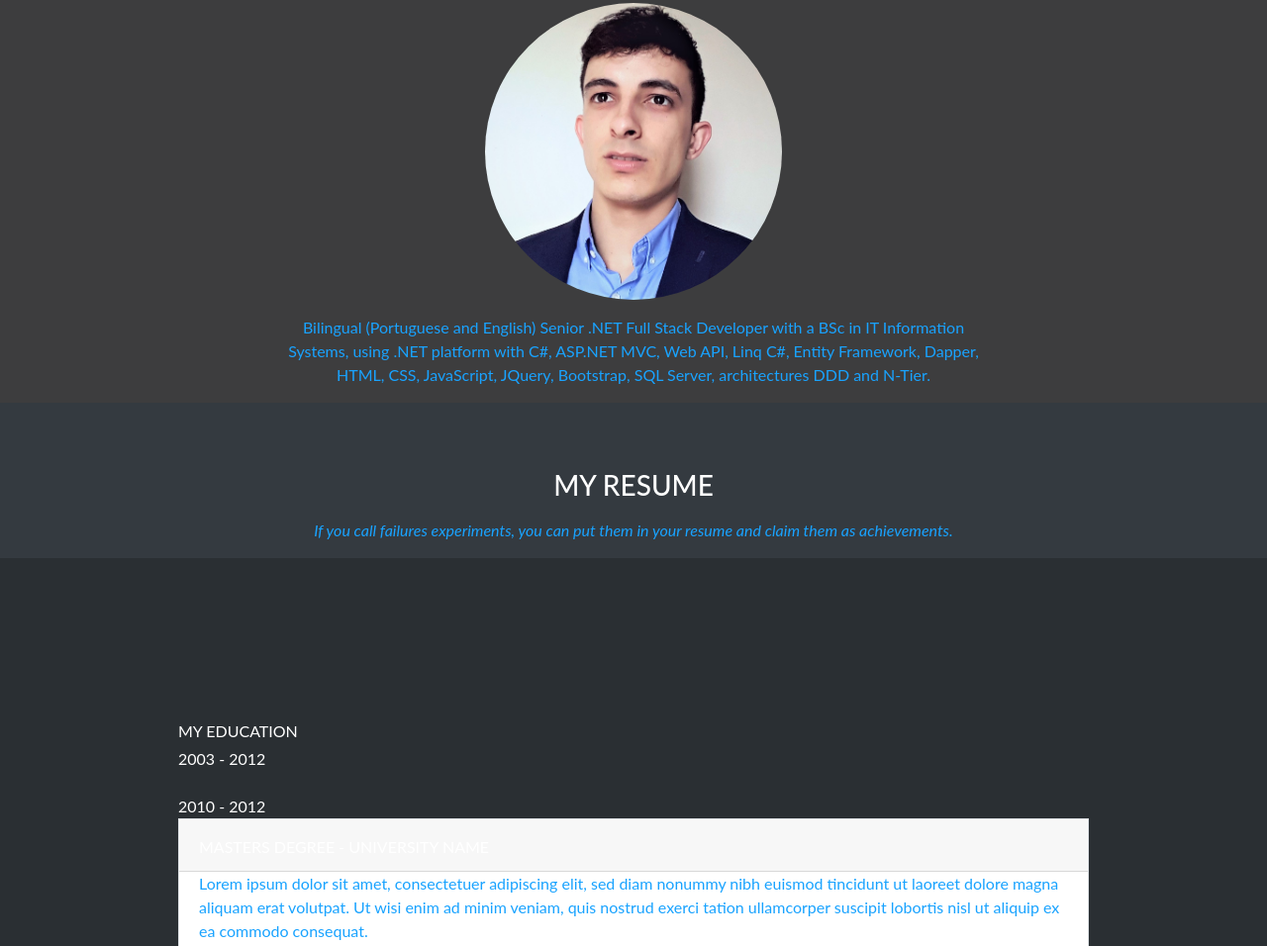
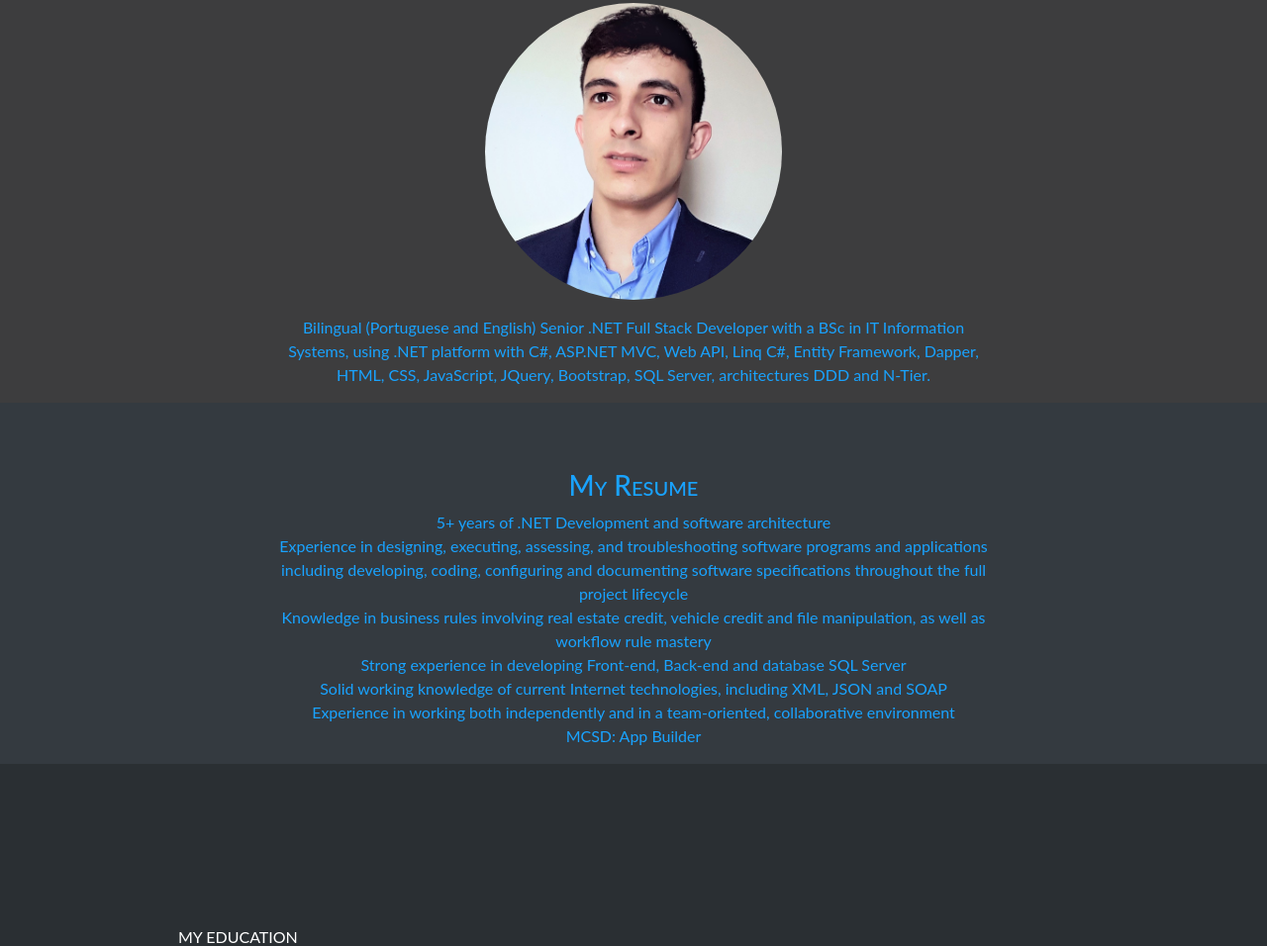
Before and after one commit to aderbalfarias/af, a website: page src/index.html in a window 1280 px wide. Shown: the part 1028-1984 px from the top of the page at 99% size. Drawn offline with nearby package versions, Linux system fonts and the light colour scheme.

Commit message:
creating resume

```diff
--- a/src/assets/css/site.css
+++ b/src/assets/css/site.css
@@ -18,29 +18,17 @@ h6{
 }
 
 h1 {
-    font-size: 30px;
-    line-height: 30px;
-    font-weight: 300;
     text-transform: uppercase;
     letter-spacing: 0.02em;
 }
 
-h1.title{
-    position: relative;
-    margin: 0 0 124px;
-    font-size: 48px;
-    line-height: 64px;
-    font-weight: 300;
-    text-align: center;
-    color: inherit;
-    z-index: 1;
+h2 {
+    font-weight: bold;
+    text-transform: uppercase;
 }
 
-h2 {
-    font-size: 21px;
-    line-height: 24px;
-    font-weight: bold;
-    text-transform: uppercase;
+h3 {
+    font-variant: small-caps;
 }
 
 a {
--- a/src/index.html
+++ b/src/index.html
@@ -135,7 +135,7 @@
                             <a class="nav-link page-scroll" href="#resume">Resume</a>
                         </li>
                     <li class="nav-item">
-                        <a class="nav-link page-scroll" href="#resume">Education</a>
+                        <a class="nav-link page-scroll" href="#education">Education</a>
                     </li>
                     <li class="nav-item">
                         <a class="nav-link page-scroll" href="#references">Experience</a>
@@ -174,9 +174,32 @@
         <div class="container">
             <div class="row justify-content-center">
                 <div class="col-lg-8 text-center">
-                    <h3 class="font-alt font-w-600 letter-spacing-2 title-extra-large text-uppercase text-white">My Resume</h3>
-                    <p class="mt-3 text-gray text-extra-large"><i>If you call failures experiments, you can put them in your resume and claim them as achievements.</i></p>
-                    <span class="bg-base-color mt-4 mx-auto sep-line-medium-thick-long"></span>
+                    <h3 class="">My Resume</h3>
+                    <ul class="list-unstyled">
+                        <li>5+ years of .NET Development and software architecture</li>
+                        <li>
+                            Experience in designing, executing, assessing, and troubleshooting
+                            software programs and applications including developing, coding,
+                            configuring and documenting software specifications throughout the
+                            full project lifecycle
+                        </li>
+                        <li>
+                            Knowledge in business rules involving real estate credit, vehicle credit
+                            and file manipulation, as well as workflow rule mastery
+                        </li>
+                        <li>
+                            Strong experience in developing Front-end, Back-end and database SQL Server
+                        </li>
+                        <li>
+                            Solid working knowledge of current Internet technologies, including XML, JSON and SOAP
+                        </li>
+                        <li>
+                            Experience in working both independently and in a team-oriented, collaborative environment
+                        </li>
+                        <li>
+                            MCSD: App Builder
+                        </li>
+                    </ul>
                 </div>
                 <!-- //.col-lg-8 -->
             </div>
```
